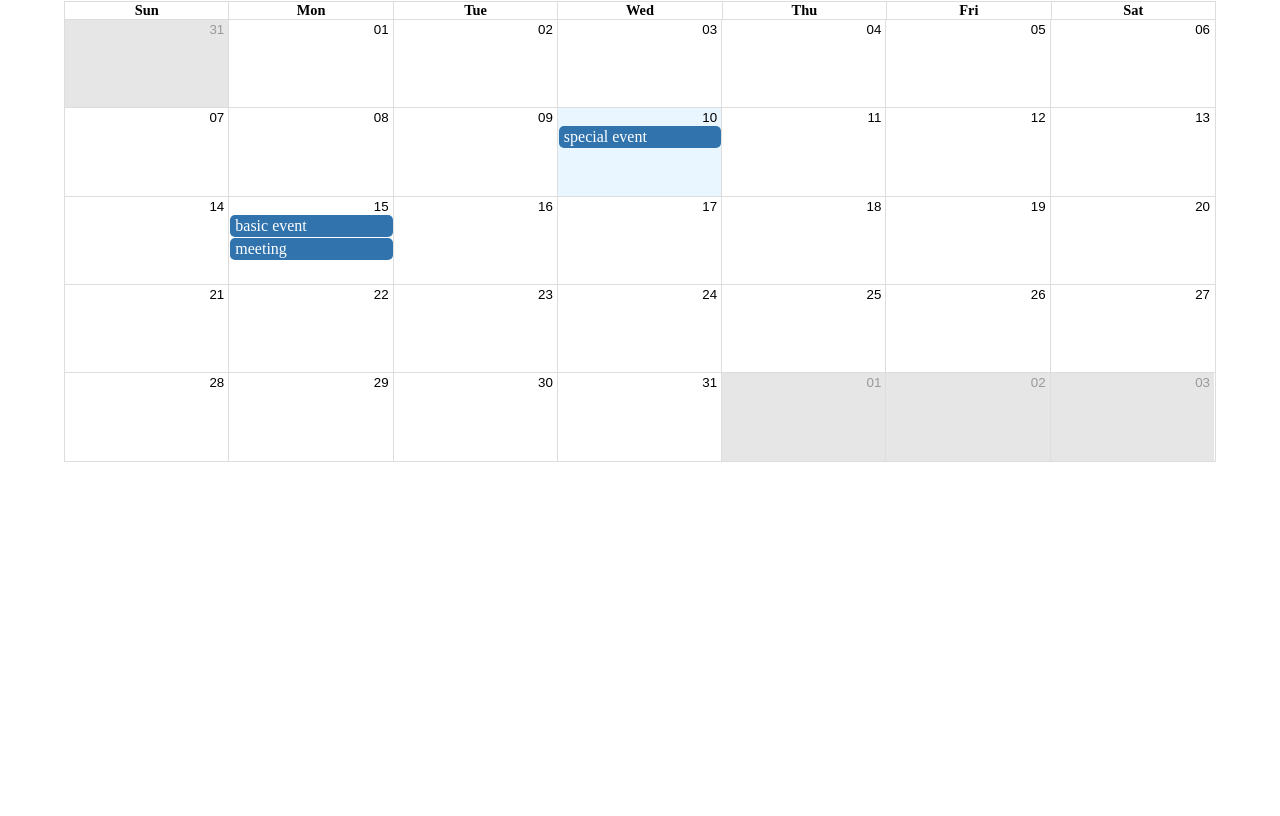
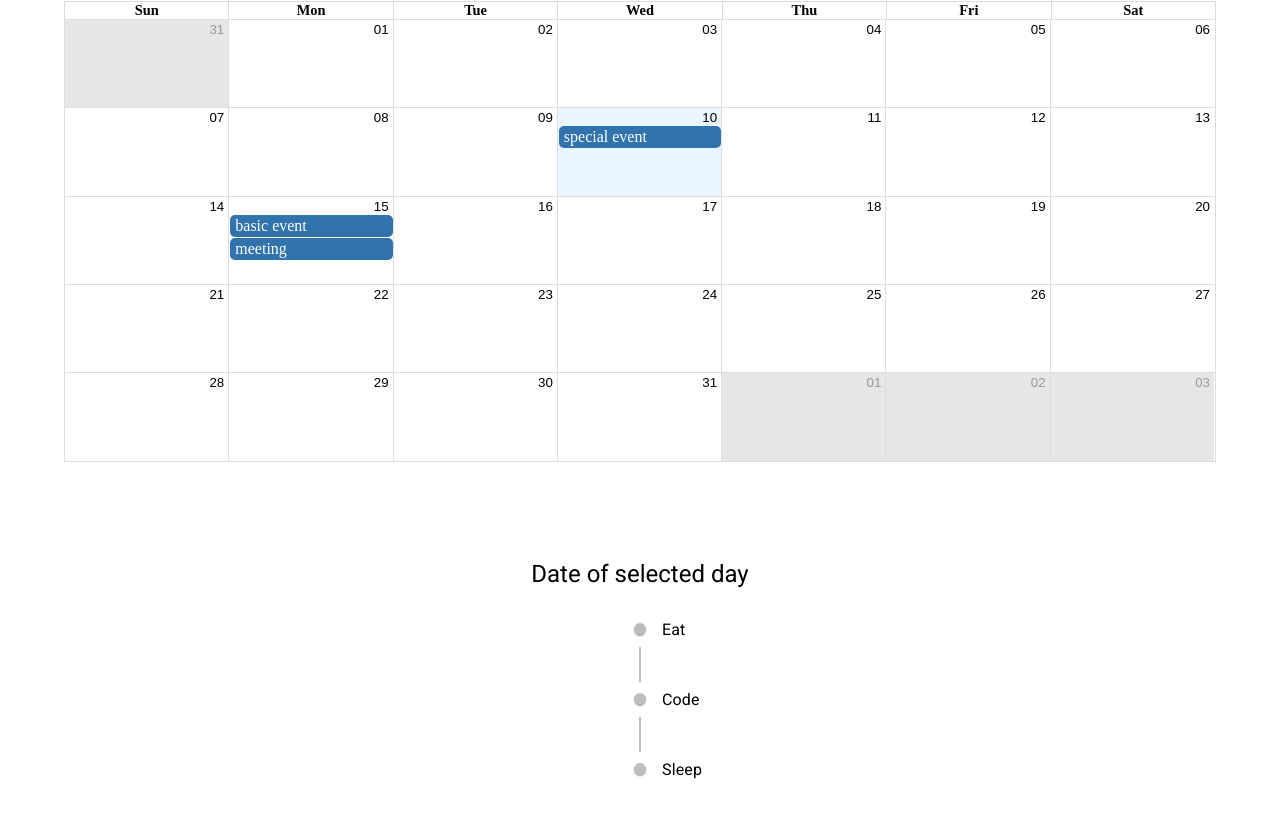
Before and after one commit to Am0031/react-big-calendar-practice, a React (Create React App) app: page / in a window 1280 px wide. Shown: the part 388-1204 px from the top of the page. Before the commit the page ends 866 px from the top, so only its background shows below. Built offline with nearby package versions, Linux system fonts and the light colour scheme.

Commit message:
added basic timeline component (no dynamic props yet)

```diff
--- a/package.json
+++ b/package.json
@@ -6,6 +6,7 @@
     "@emotion/react": "^11.10.0",
     "@emotion/styled": "^11.10.0",
     "@mui/icons-material": "^5.8.4",
+    "@mui/lab": "^5.0.0-alpha.94",
     "@mui/material": "^5.10.0",
     "@testing-library/jest-dom": "^5.16.4",
     "@testing-library/react": "^13.3.0",
--- a/src/App.js
+++ b/src/App.js
@@ -3,6 +3,7 @@ import Stack from "@mui/material/Stack";
 import Box from "@mui/material/Box";
 import { Banner } from "./components/Banner";
 import { MyCalendar } from "./components/Calendar";
+import { DayTimeline } from "./components/Timeline";
 
 export const App = () => {
   return (
@@ -23,6 +24,10 @@ export const App = () => {
       <Box>
         <MyCalendar title="My big calendar" />
       </Box>
+
+      <Box>
+        <DayTimeline title="Date of selected day" />
+      </Box>
     </Stack>
   );
 };
--- /dev/null
+++ b/src/components/Timeline/index.js
@@ -0,0 +1,47 @@
+import * as React from "react";
+import Timeline from "@mui/lab/Timeline";
+import TimelineItem from "@mui/lab/TimelineItem";
+import TimelineSeparator from "@mui/lab/TimelineSeparator";
+import TimelineConnector from "@mui/lab/TimelineConnector";
+import TimelineContent from "@mui/lab/TimelineContent";
+import TimelineDot from "@mui/lab/TimelineDot";
+import Container from "@mui/material/Container";
+import Typography from "@mui/material/Typography";
+
+export const DayTimeline = ({ title }) => {
+  return (
+    <Container
+      className="myCustomHeight"
+      sx={{
+        px: "40px",
+        my: 2,
+      }}
+    >
+      <Typography variant="h5" component="h2" gutterBottom align="center">
+        {title}
+      </Typography>
+      <Timeline>
+        <TimelineItem>
+          <TimelineSeparator>
+            <TimelineDot />
+            <TimelineConnector />
+          </TimelineSeparator>
+          <TimelineContent>Eat</TimelineContent>
+        </TimelineItem>
+        <TimelineItem>
+          <TimelineSeparator>
+            <TimelineDot />
+            <TimelineConnector />
+          </TimelineSeparator>
+          <TimelineContent>Code</TimelineContent>
+        </TimelineItem>
+        <TimelineItem>
+          <TimelineSeparator>
+            <TimelineDot />
+          </TimelineSeparator>
+          <TimelineContent>Sleep</TimelineContent>
+        </TimelineItem>
+      </Timeline>
+    </Container>
+  );
+};
```
Also changed, not shown: 1 other file (tests, documents, lock files or other folders).
